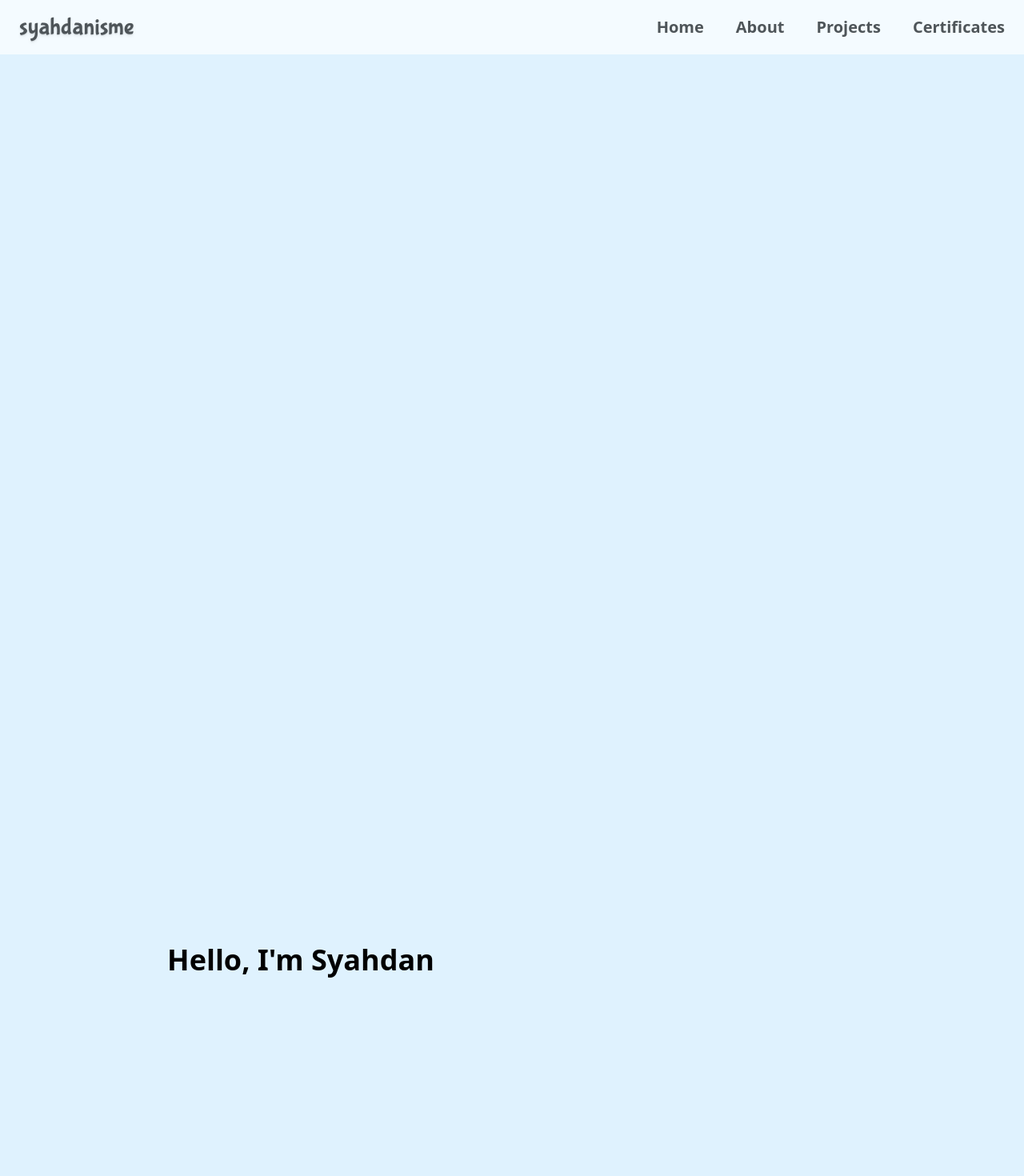
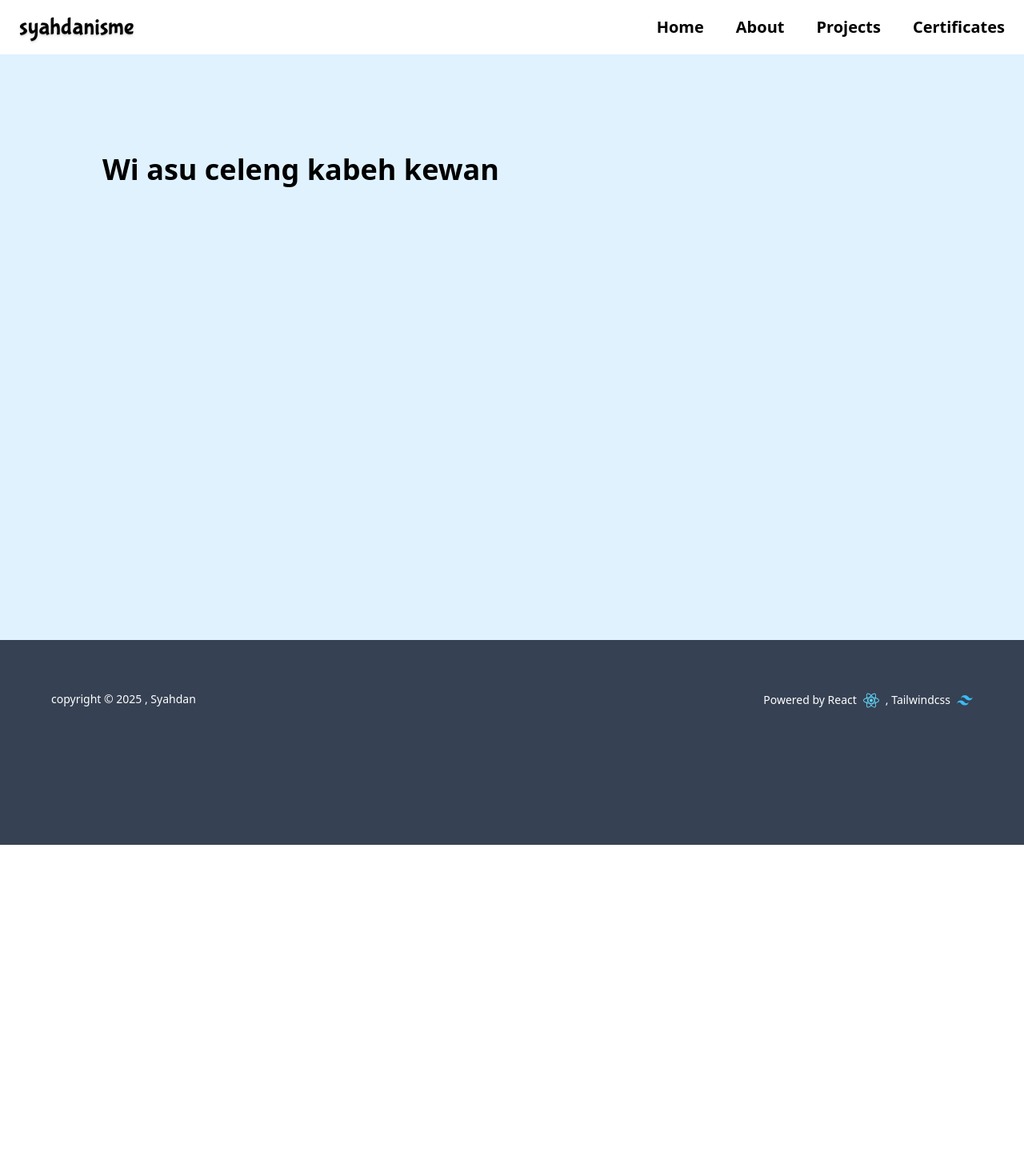
Before and after one commit to syahdansaja/portfolio, a React (Vite) app: page / in a window 1280 px wide. Shown: the top 1470 px of the page at 80% size. After the commit the page ends 1056 px from the top, so only its background shows below. Built offline with nearby package versions, Linux system fonts and the light colour scheme.

Commit message:
Sixth Commit

```diff
--- /dev/null
+++ b/src/components/TypeWriter.jsx
@@ -0,0 +1,22 @@
+import { useEffect, useState } from "react"
+
+const TypeWrtier = (text, speed = 20) => {
+    const [displayedText, setDisplayedText] = useState("");
+    useEffect(() => {
+        let i = 0;
+
+        const typeCharacter = () => {
+            if (i < text.length) {
+                setDisplayedText((prevText) => prevText + text.charAt(i));
+                setTimeout(typeCharacter, speed);
+                console.log(text.charAt(i));
+            }
+            i++;
+        }
+        typeCharacter();
+    }, [text,speed]);
+
+    return displayedText;
+}
+
+export default TypeWrtier;
--- a/src/layouts/MainLayout.jsx
+++ b/src/layouts/MainLayout.jsx
@@ -2,34 +2,12 @@ import Navlink from "../components/Navlink";
 import { Link } from "react-router";
 import ReactIcon from "../assets/images/react.svg";
 import tailwindCssIcon from "../assets/images/tailwindcss.svg";
-import { useEffect, useState } from "react";
 
 
 export default function MainLayout({children}) {
-    const [visible, setVisible] = useState(true);
-    const [initialLoad, setInitialLoad] = useState(true);
-    const [lastScrollY, setLastScrollY] = useState(0);
-
-    function handleScroll () {
-      const currentScrollY = window.scrollY;
-      if(currentScrollY < lastScrollY) {
-        setVisible(true);
-      } else if (currentScrollY > 50) {
-        setVisible(false);
-      }
-      setLastScrollY(currentScrollY);
-    }
-    useEffect(() => {
-      const timeout = setTimeout(() => setInitialLoad(false), 100);
-      window.addEventListener('scroll', handleScroll);
-      return () => {
-        clearTimeout(timeout);
-        window.removeEventListener('scroll', handleScroll);
-      }
-    }, [lastScrollY]);
     return (
         <>
-         <nav className={`navbar flex justify-between fixed top-0 left-0 right-0 w-full items-center px-6 py-4 bg-white z-50 transition-opacity duration-500 ease-in-out ${!visible ? 'opacity-0 pointer-events-none' : 'opacity-65'} ${initialLoad ? 'opacity-0' : ''}`}>
+         <nav className={`navbar flex justify-between fixed top-0 left-0 right-0 w-full items-center px-6 py-4 bg-white z-50`}>
            <Link className="title" to="/" >syahdanisme</Link>
            <div className="flex gap-10">
             <Navlink to="/">Home</Navlink>
@@ -39,7 +17,7 @@ export default function MainLayout({children}) {
            </div>
          </nav>
          {children}
-         <footer className="px-6 w-screen bottom-0 bg-gray-700">
+         <footer className="px-16 py-16 h-64 w-full bottom-0 bg-gray-700">
           <div className="flex justify-between w-full">
             <span className="text-sm font-extralight text-white">copyright © 2025 , Syahdan</span>
             <span className="text-sm font-extralight text-white flex gap-2" style={{alignItems:"center"}}>
--- a/src/pages/Home.jsx
+++ b/src/pages/Home.jsx
@@ -1,16 +1,18 @@
+import TypeWrtier from "../components/TypeWriter";
 import MainLayout from "../layouts/MainLayout";
 
 export default function Home() {
-
+    const greeting = TypeWrtier("Woi asu celeng kabeh kewan", 50);
     return (
         <MainLayout>
-            <section className="py-48 px-28 w-full h-[300vh] bg-sky-100 flex justify-between">
+            <section className="py-48 px-28 w-full min-h-[100vh] sm:min-h-svh md:min-h-[100vh] lg:min-h-svh bg-sky-100 flex justify-between">
                 <div className="w-[50%] h-full justify-items-center align-middle" style={{ alignContent: "center" }}>
-                    <h1 className="text-4xl font-extrabold bubblegum">Hello, I'm Syahdan</h1>
+                    <h1 className="text-4xl font-extrabold bubblegum">
+                        {greeting}
+                    </h1>
                 </div>
                 <div className="w-[50%] h-full justify-items-center align-middle">
-
-                </div>
+                                    </div>
             </section>
             <section>
 
```
